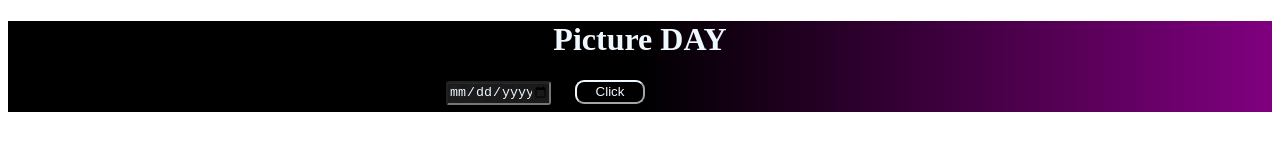
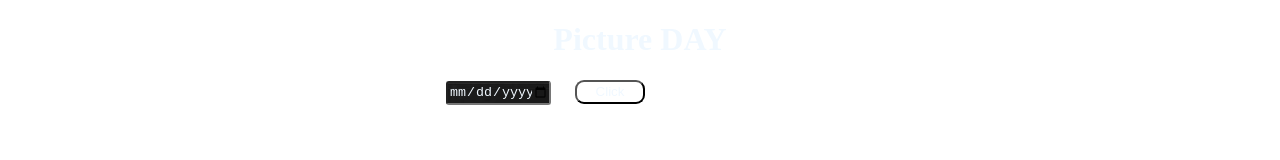
Before and after one commit to AnaCarolll/FIRST-API, a plain HTML site: page index.html in a window 1280 px wide. Drawn offline with Linux system fonts and the light colour scheme.

Commit message:
fundo atualizado

```diff
--- a/style.css
+++ b/style.css
@@ -9,12 +9,10 @@
 } */
 
 
-.container_principal{
+/* .container_principal{
     background-color: black;
     background-image: linear-gradient( to right, black , transparent, purple );
-}
-
-
+} */
 
 
 #novo{
@@ -23,7 +21,7 @@
  height: 24px;
  font-family: 'Varela Round', sans-serif;
  border-radius: 9px;
- border-color: aliceblue;
+ /* border-color: aliceblue; */
  color:aliceblue ;
 margin-bottom: 8px;
 
```
